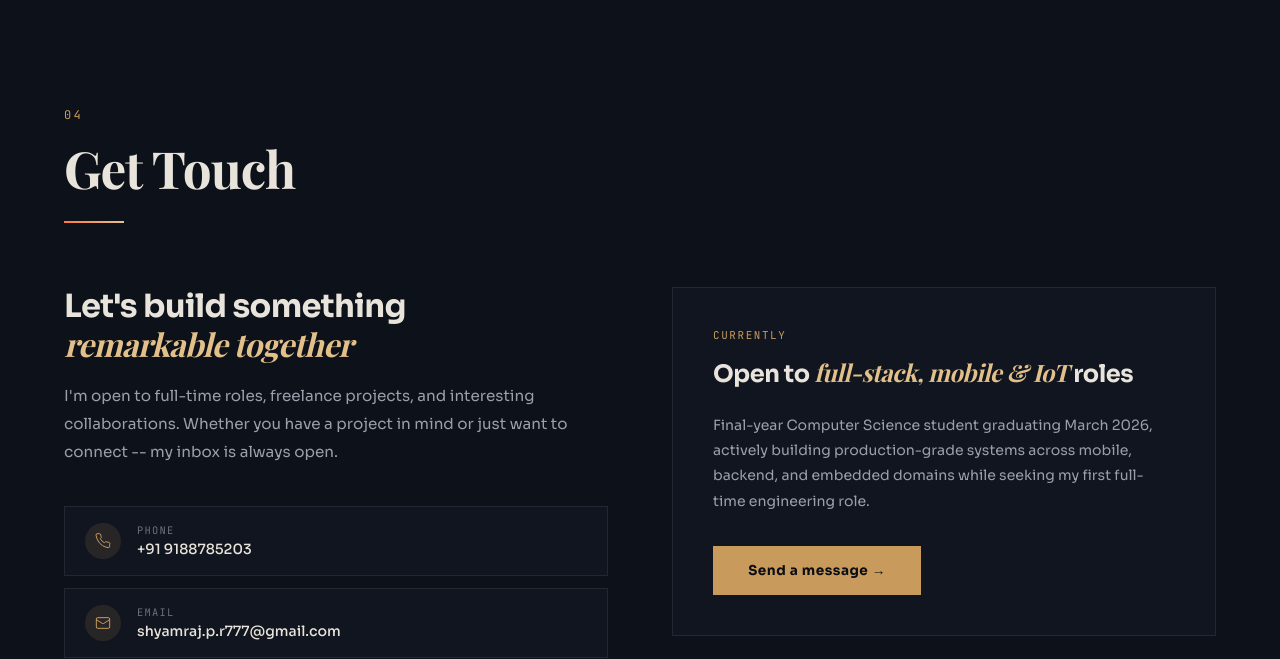
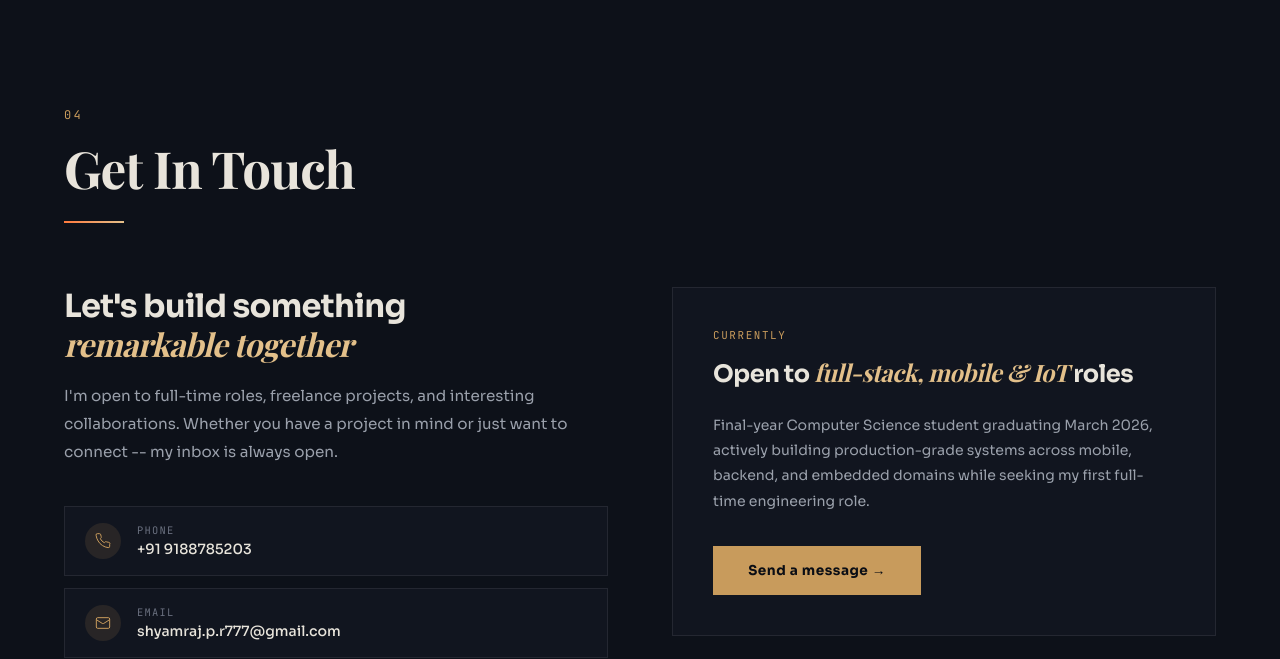
Before and after one commit to shyamrajpr7/shyamrajpr7.github.io, a plain HTML site: page index.html in a window 1280 px wide. Shown: the part 9600-10259 px from the top of the page. Drawn offline with nearby package versions, Linux system fonts and the light colour scheme; a web font is replaced by a local one.

Commit message:
Update index.html

```diff
--- a/index.html
+++ b/index.html
@@ -498,7 +498,7 @@
 <section class="contact-section" id="contact">
   <div class="sec-header reveal">
     <span class="sec-num">04</span>
-    <h2 class="sec-title">Get  Touch</h2>
+    <h2 class="sec-title">Get In Touch</h2>
     <div class="sec-line"></div>
   </div>
   <div class="contact-grid">
```
